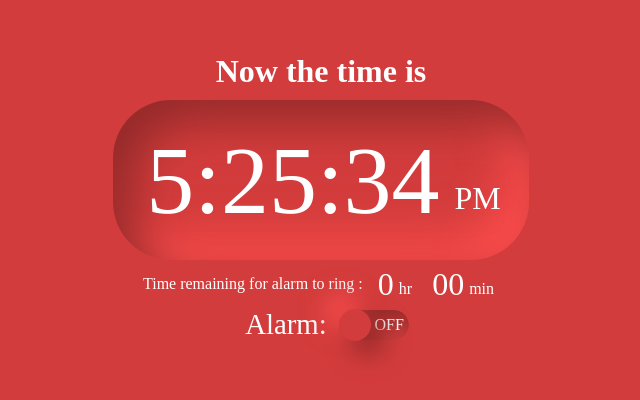
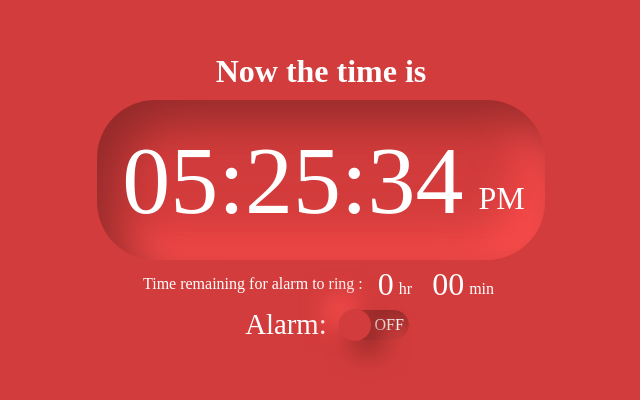
Before and after one commit to Talhanasar/Alarm-Clock, a plain HTML site: page index.html in a window 1280 px wide. Shown: the part 208-608 px from the top of the page, without its empty margins (319-959 px from the left). Drawn offline with Linux system fonts and the light colour scheme; a web font is replaced by a local one.

Commit message:
update song

```diff
--- a/script.js
+++ b/script.js
@@ -11,10 +11,18 @@ let selectData = document.getElementsByTagName('select');
 let hr, min, time, hr_, min_, ampm_;
 let on = false;
 
+function viewport() {
+    document.documentElement.style.setProperty('--viewport-height', window.innerHeight + 'px');
+}
+console.log(window.innerHeight);
+viewport();
+// Update height on window resize
+window.addEventListener('resize', viewport);
+
 alarm_btn.addEventListener('change', () => {
     if (alarm_btn.checked) {
         timer.style.display = 'block';
-    }else{
+    } else {
         alarm.pause();
         alarm.currentTime = 0;
         on = false;
@@ -62,7 +70,6 @@ for (let index = 0; index < 2; index++) {
 }
 
 function time_remain(user_H, user_M, H, M) {
-    console.log(user_H, user_M, H, M);
     if (user_H != null || user_M != null) {
         hr_remain.innerHTML = (user_H - H);
         min_remain.innerHTML = (user_M - M);
@@ -70,21 +77,28 @@ function time_remain(user_H, user_M, H, M) {
 }
 setInterval(() => {
     let a = new Date();
-    time = a.toLocaleTimeString();
+    // time = a.toLocaleTimeString();
     hr_ = a.getHours();
     min_ = a.getMinutes();
+    let sec_ = a.getSeconds();
+    ampn_ = "AM"
     if (hr_ > 12) {
         hr_ = hr_ - 12
+        ampm_ = "PM"
+    } else if (hr_ == 12 && min_ > 0) {
+        ampm_ = "PM"
     }
     if (hr_ < 10) {
         hr_ = `0${hr_}`;
     }
+    if (min_ < 10) {
+        min_ = `0${min_}`
+    }
 
-    full_time.innerHTML = time.slice(0, time.length - 2);
-    ampm.innerHTML = time.slice(time.length - 2, time.length);
-    ampm_ = time.slice(time.length - 2, time.length);
+    full_time.innerHTML = `${hr_}:${min_}:${sec_}`;
+    ampm.innerHTML = ampm_;
     time_remain(hr, min, hr_, min_);
-    if (hr==hr_ && min == min_ && on==true) {
+    if (hr == hr_ && min == min_ && on == true) {
         alarm.play();
     }
 
--- a/style.css
+++ b/style.css
@@ -5,7 +5,7 @@
     box-sizing: border-box;
 }
 body{
-    height: 100vh;
+    height: var(--viewport-height);
     display: flex;
     justify-content: center;
     align-items: center;
@@ -29,7 +29,7 @@ body{
 }
 .watch{
     height: 10rem;
-    width: 26rem;
+    width: 28rem;
     padding: 15px;
     padding-left: 20px;
     border-radius: 58px;
```
Also changed, not shown: 1 other file.
